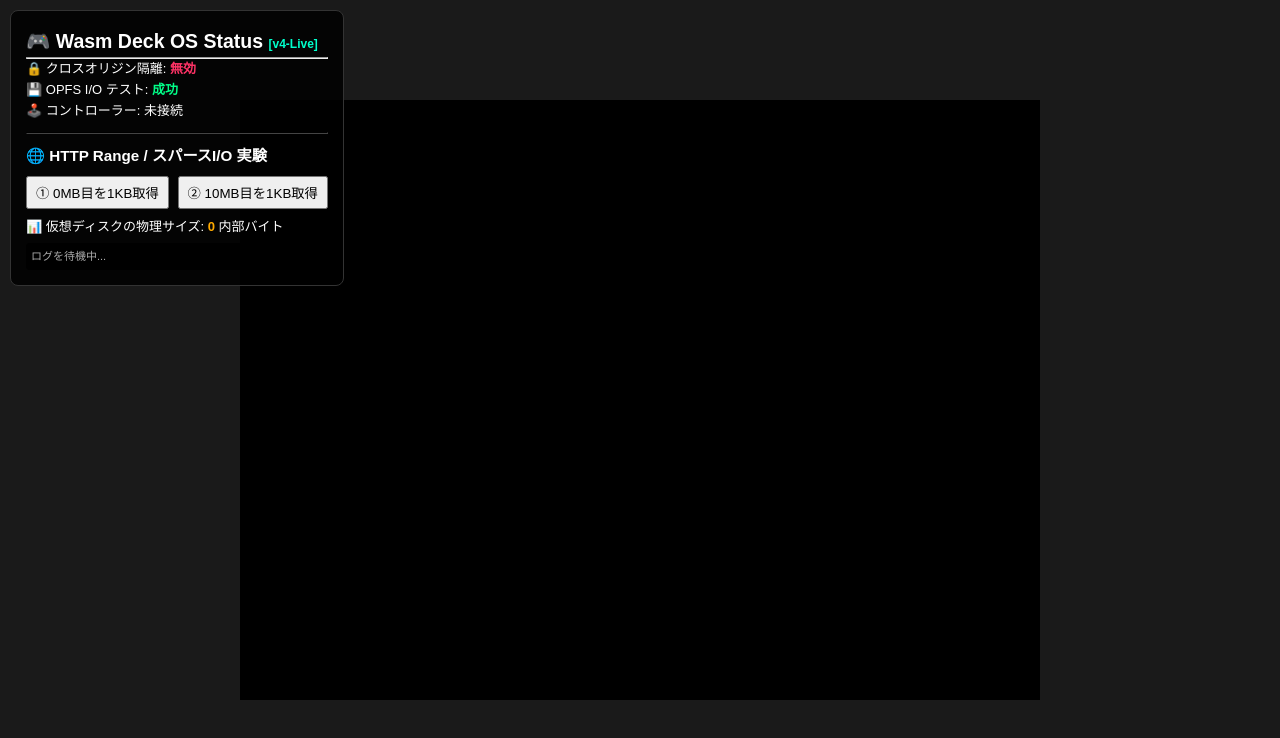
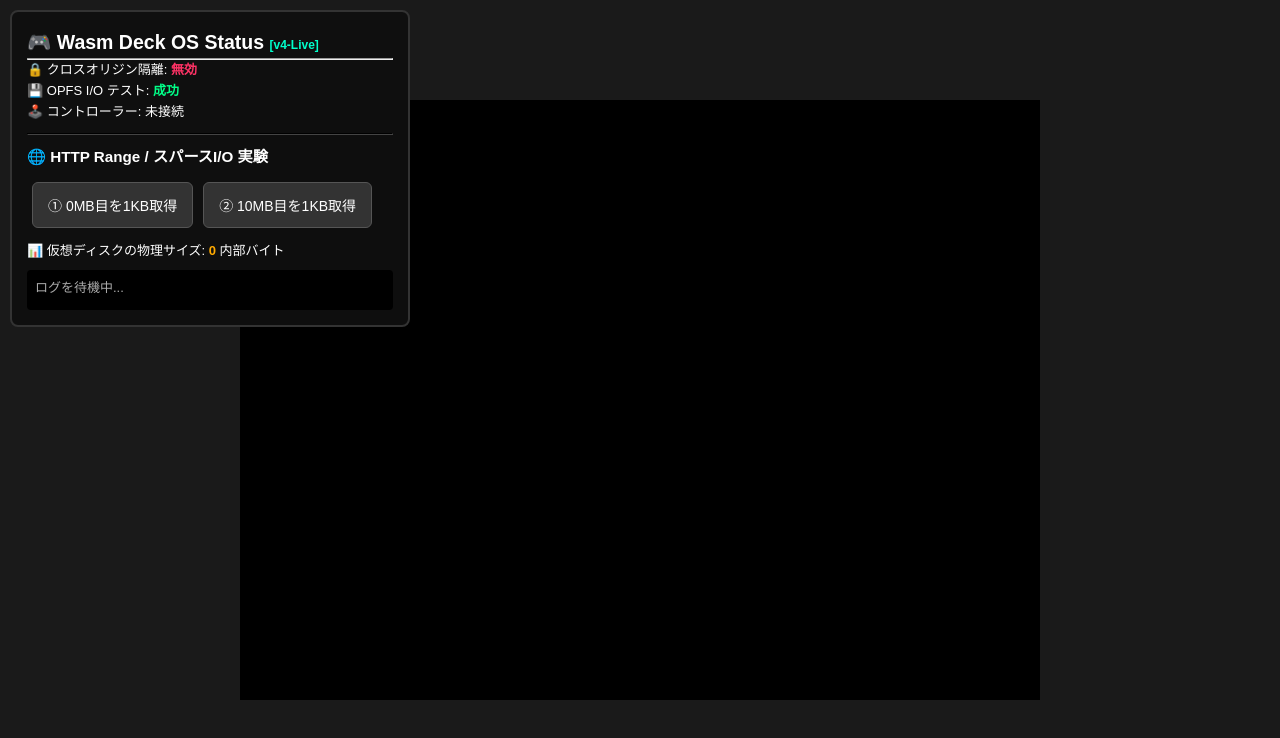
Before and after one commit to Python121212/wasm-steam-deck, a website built with Vite: page index.html in a window 1280 px wide. Built offline with nearby package versions, Linux system fonts and the light colour scheme.

Commit message:
Update index.html

```diff
--- a/index.html
+++ b/index.html
@@ -5,6 +5,34 @@
   <meta name="viewport" content="width=device-width, initial-scale=1.0, user-scalable=no">
   <link rel="manifest" href="/manifest.json">
   <title>Wasm Steam Deck Foundation</title>
+  <style>
+    /* ➔ スマホで絶対にタップを逃さない＆最前面に持ってくるための緊急CSS */
+    #debug-overlay {
+      position: fixed !important;
+      top: 10px !important;
+      left: 10px !important;
+      width: calc(100% - 20px) !important;
+      max-width: 400px !important;
+      z-index: 99999 !important; /* 他のすべての要素の前に出す */
+      background: rgba(15, 15, 15, 0.95) !important;
+      border: 2px solid #333 !important;
+      padding: 15px !important;
+      box-sizing: border-box !important;
+    }
+    button {
+      padding: 12px 15px !important; /* ボタンを大きくして押しやすく */
+      font-size: 14px !important;
+      margin: 5px !important;
+      cursor: pointer !important;
+      background: #333 !important;
+      color: #fff !important;
+      border: 1px solid #555 !important;
+      border-radius: 6px !important;
+    }
+    button:active {
+      background: #555 !important;
+    }
+  </style>
 </head>
 <body>
   <canvas id="deck-screen"></canvas>
@@ -18,13 +46,14 @@
 
     <hr style="margin: 10px 0; border-color: #444;">
     <h3>🌐 HTTP Range / スパースI/O 実験</h3>
-    <div style="margin-top: 8px;">
-      <button id="btn-fetch-head" style="padding: 5px 8px; margin-right: 5px; cursor: pointer;">① 0MB目を1KB取得</button>
-      <button id="btn-fetch-tail" style="padding: 5px 8px; cursor: pointer;">② 10MB目を1KB取得</button>
+    <div style="margin-top: 8px; display: flex; flex-wrap: wrap;">
+      <button id="btn-fetch-head">① 0MB目を1KB取得</button>
+      <button id="btn-fetch-tail">② 10MB目を1KB取得</button>
     </div>
     <div style="margin-top: 8px;">📊 仮想ディスクの物理サイズ: <span id="disk-size" style="color: #ffaa00; font-weight: bold;">0</span> 内部バイト</div>
-    <div id="stream-log" style="font-size: 11px; color: #aaa; margin-top: 5px; background: #000; padding: 5px; border-radius: 4px; max-height: 60px; overflow-y: auto;">ログを待機中...</div>
+    <div id="stream-log" style="font-size: 13px; color: #aaa; margin-top: 8px; background: #000; padding: 8px; border-radius: 4px; min-height: 40px; word-break: break-all;">ログを待機中...</div>
   </div>
 
   <script type="module" src="./src/main.ts"></script>
 </body>
+</html>
```
